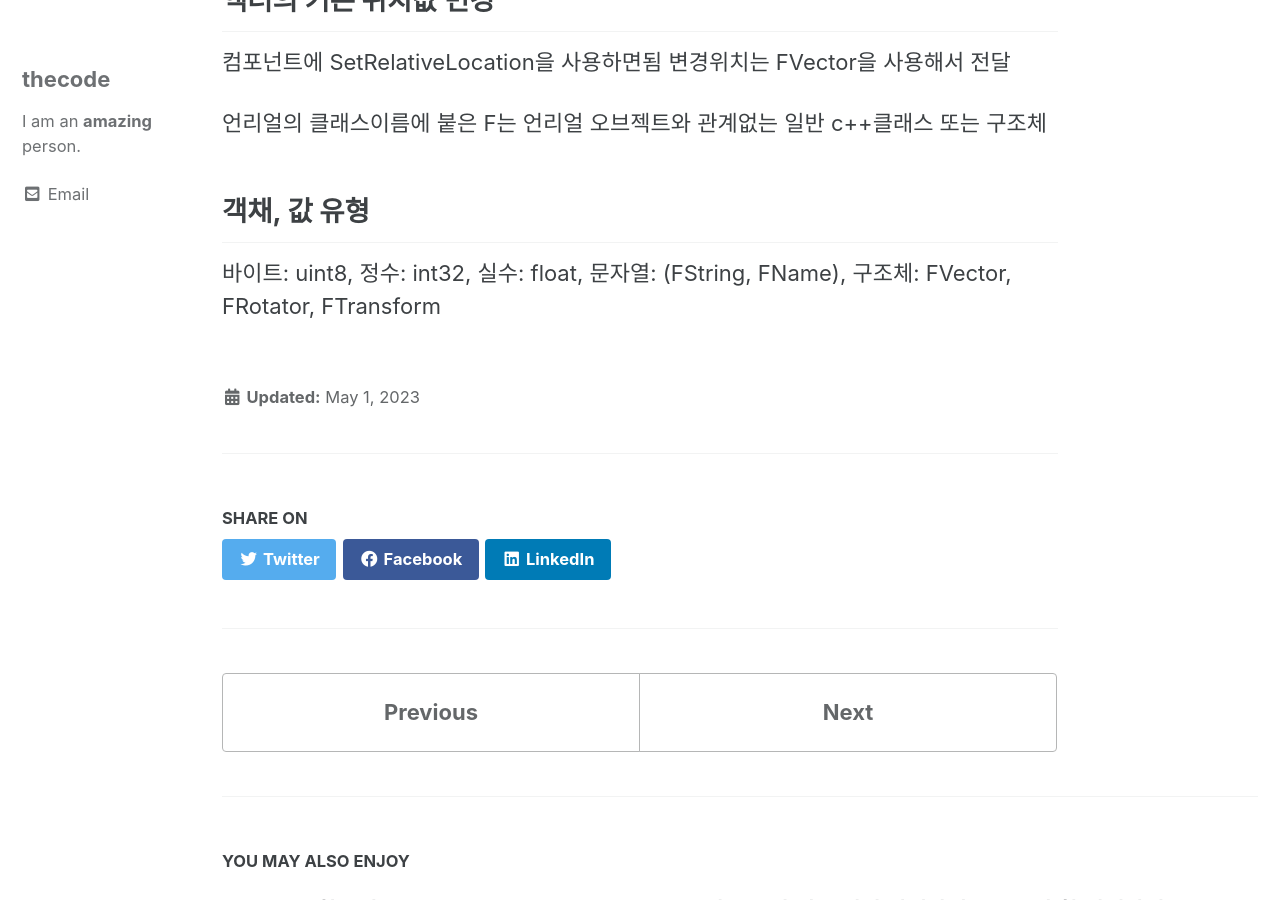
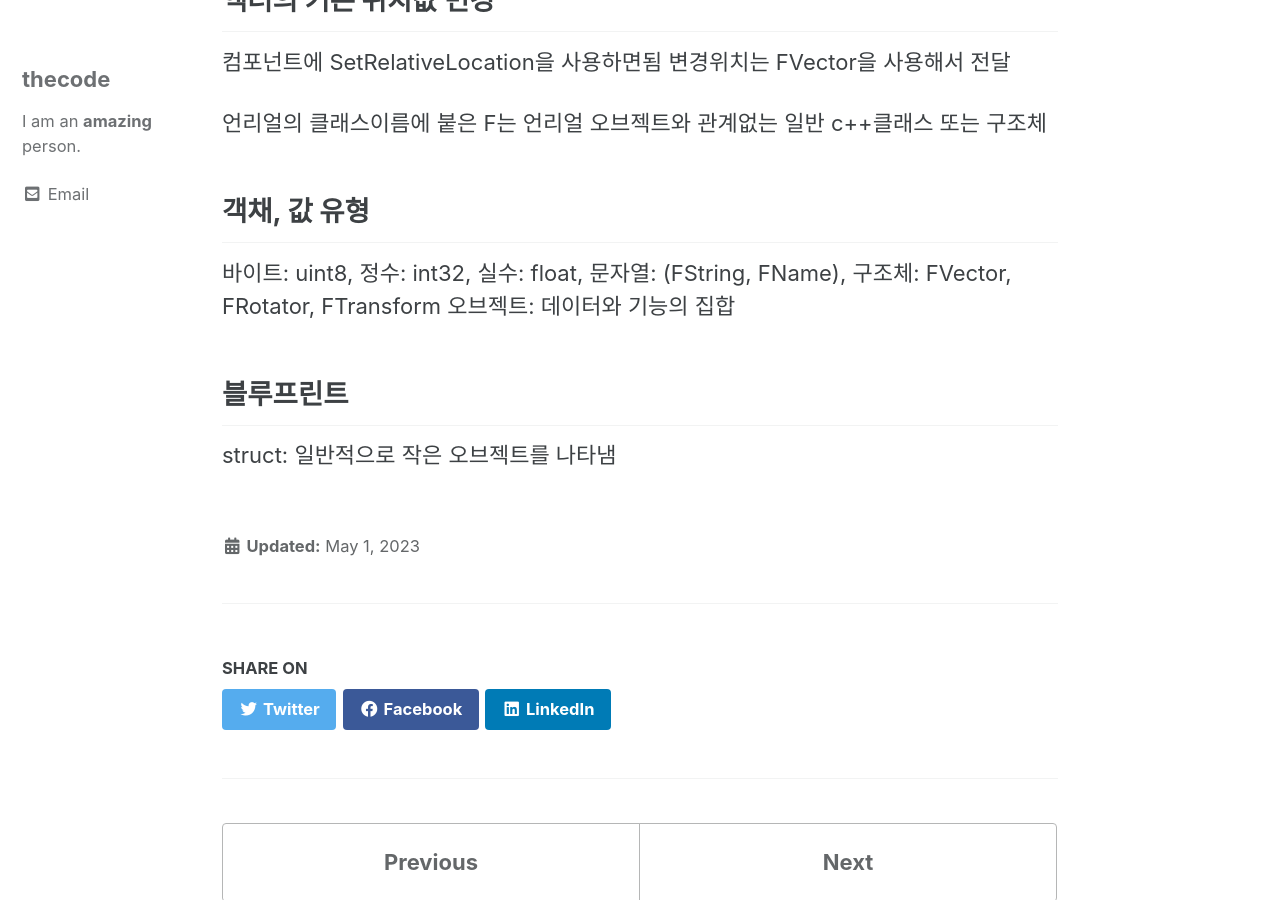
Before and after one commit to thecode00/thecode00.github.io, a Jekyll site: the page built from _posts/Unreal/2023-05-01-unreal-note.md, in a window 1280 px wide and 900 px high, scrolled down 1168 px. Built offline with Jekyll 4.4.1, drawn with Linux system fonts in a browser that asks for light colours; cached includes are drawn as plain includes.

Commit message:
Add struct

```diff
--- a/_posts/Unreal/2023-05-01-unreal-note.md
+++ b/_posts/Unreal/2023-05-01-unreal-note.md
@@ -32,3 +32,8 @@ UPROPERTY 기능은 언리얼 오브젝트만 사용가능
 ## 객채, 값 유형
 
 바이트: uint8, 정수: int32, 실수: float, 문자열: (FString, FName), 구조체: FVector, FRotator, FTransform
+오브젝트: 데이터와 기능의 집합
+
+## 블루프린트
+
+struct: 일반적으로 작은 오브젝트를 나타냄
```
